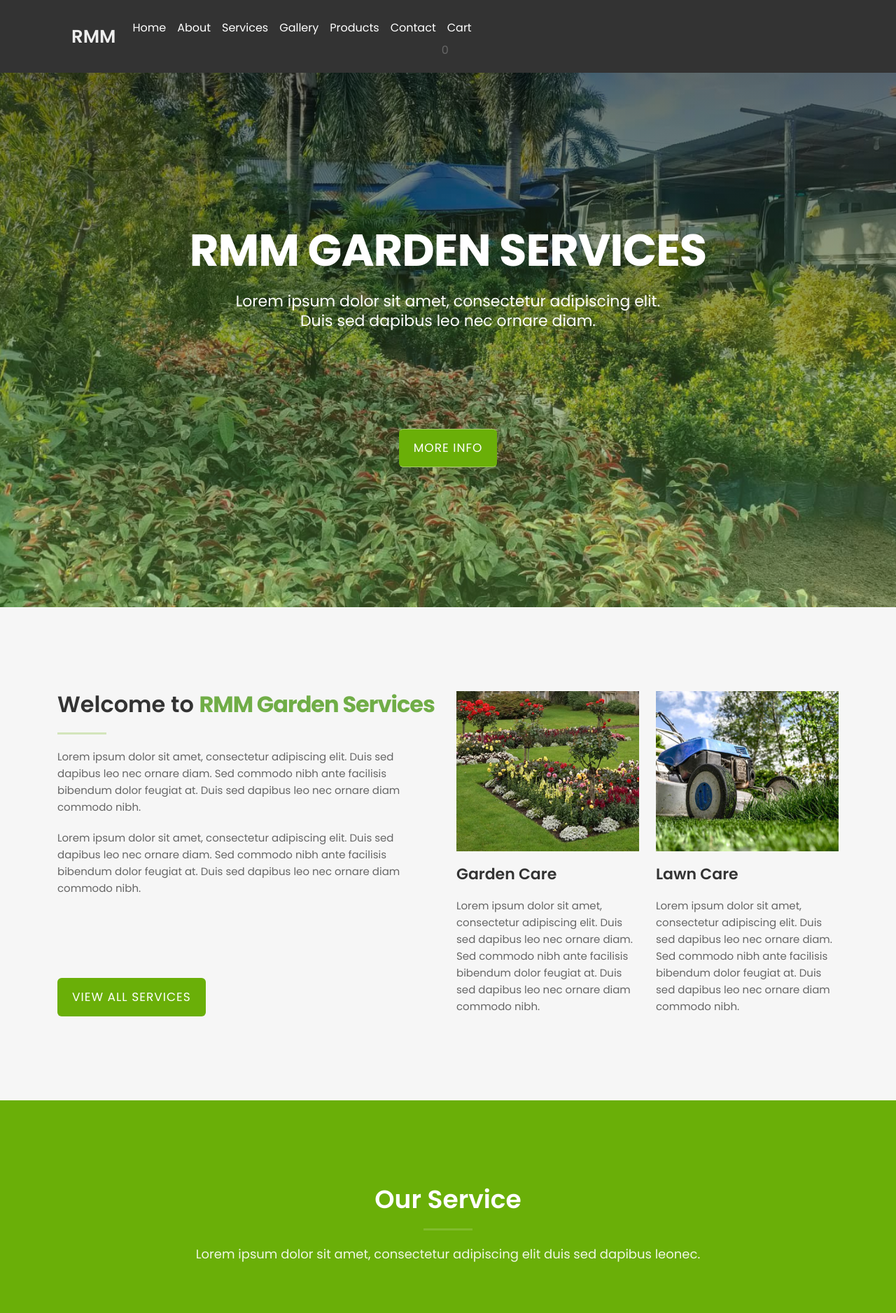
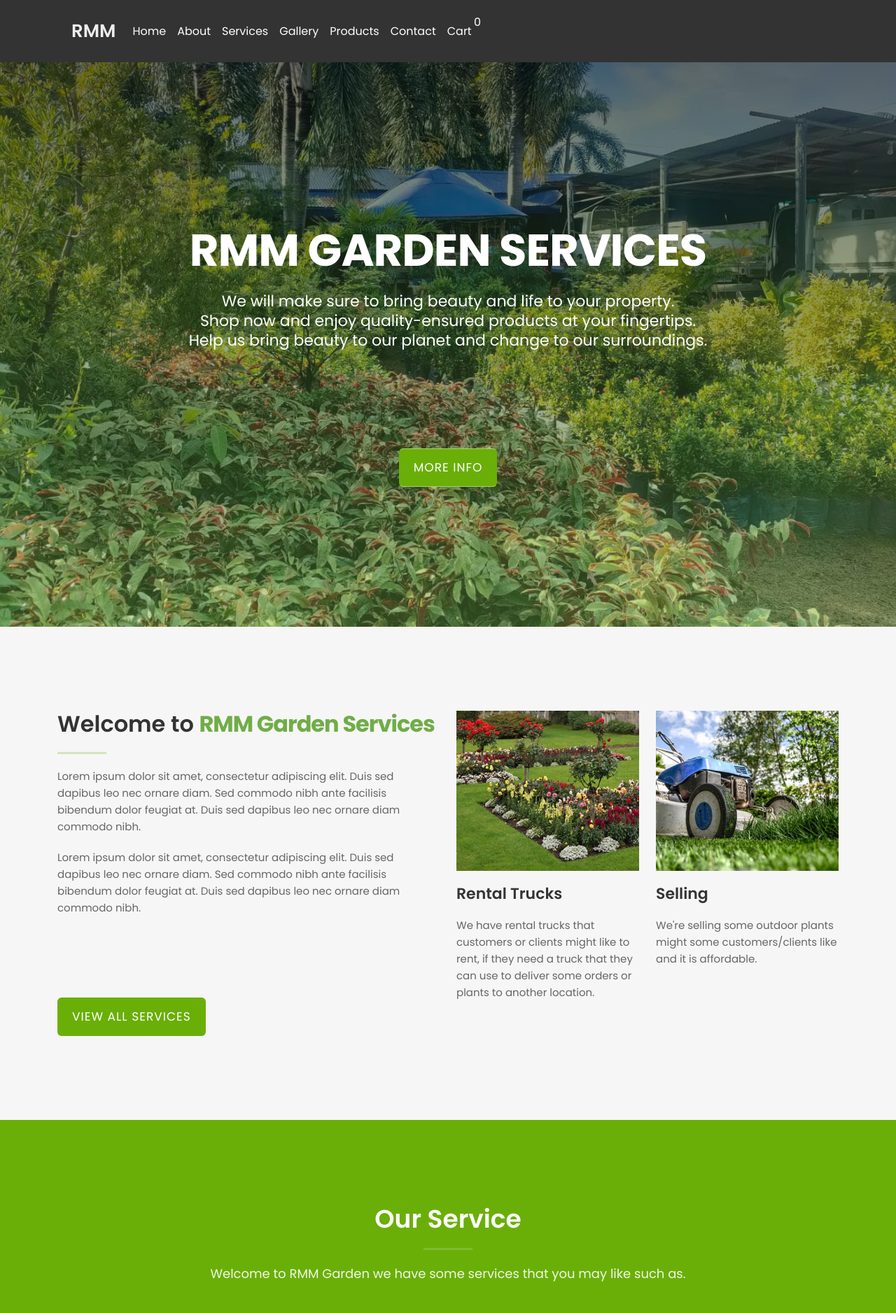
Before and after one commit to systemeror12/AppDev_TP, a PHP site: page / in a window 1280 px wide. Shown: the top 1877 px of the page at 70% size. Run offline with PHP 8.4, Linux system fonts and the light colour scheme.

Commit message:
updates
updates

```diff
--- a/assets/css/products.css
+++ b/assets/css/products.css
@@ -12,3 +12,10 @@
     background-color: #6aaf08;
     ;
 }
+
+#navigation .cart-amount {
+    position: absolute;
+    top: 20px;
+    left: 595px;
+    color: #fff;
+}
--- a/assets/js/cart.js
+++ b/assets/js/cart.js
@@ -15,7 +15,7 @@
         return (cart.innerHTML = basket.map((x) => {
             let { id, item } = x;
             let search = shopItemsData.find((x) => x.id === id) || [];
-            let { img, price, name } = search;
+            let { img, size, price, name } = search;
             return `
             <div
             class="row mb-4 d-flex justify-content-between align-items-center cart-row">
@@ -24,7 +24,7 @@
                     class="img-fluid rounded-3" alt="Cotton T-shirt">
             </div>
             <div class="col-md-3 col-lg-3 col-xl-3">
-                <h6 class="text-black mb-0 cart-item-title">${name}</h6>
+                <h6 class="text-black mb-0 cart-item-title">${name} - ${size}</h6>
             </div>
             <div class="col-md-3 col-lg-3 col-xl-2 d-flex">
                 <button class="btn btn-link px-2"
--- a/cart.html
+++ b/cart.html
@@ -131,9 +131,9 @@
         crossorigin="anonymous"></script>
     <script type="text/javascript" src="./assets/js/jquery.1.11.1.js"></script>
     <script type="text/javascript" src="./assets/js/bootstrap.js"></script>
+    <script type="text/javascript" src="./assets/js/owl.carousel.js"></script>
     <script type="text/javascript" src="./assets/js/nivo-lightbox.js"></script>
     <script type="text/javascript" src="./assets/js/jquery.isotope.js"></script>
-    <script type="text/javascript" src="./assets/js/owl.carousel.js"></script>
     <script type="text/javascript" src="./assets/js/jqBootstrapValidation.js"></script>
     <script type="text/javascript" src="./assets/js/contact_me.js"></script>
     <script type="text/javascript" src="./assets/js/data.js"></script>
--- a/index.html
+++ b/index.html
@@ -73,12 +73,14 @@
                             <h1>RMM Garden Services</h1>
 
                             <p>
-                                Lorem ipsum dolor sit amet, consectetur adipiscing elit.
+                                We will make sure to bring beauty and life to your property.
                                 <br>
-                                Duis sed dapibus leo nec ornare diam.
+                                Shop now and enjoy quality-ensured products at your fingertips.
+                                <br>
+                                Help us bring beauty to our planet and change to our surroundings.
                             </p>
 
-                            <a href="#" class="btn btn-custom btn-lg page-scroll">More Info</a>
+                            <a href="#about" class="btn btn-custom btn-lg page-scroll">More Info</a>
                         </div>
                     </div>
                 </div>
@@ -106,7 +108,7 @@
                             diam
                             commodo nibh.
                         </p>
-                        <a href="#" class="btn btn-custom btn-lg page-scroll">
+                        <a href="#services" class="btn btn-custom btn-lg page-scroll">
                             VIEW ALL SERVICES
                         </a>
                     </div>
@@ -116,12 +118,9 @@
                         <img src="./assets/img/about-1.jpg" alt="Garden">
                     </div>
                     <div class="about-desc">
-                        <h3>Garden Care</h3>
-                        <p>Lorem ipsum dolor sit amet, consectetur adipiscing elit. Duis sed dapibus leo nec ornare
-                            diam.
-                            Sed commodo nibh ante facilisis bibendum dolor feugiat at. Duis sed dapibus leo nec ornare
-                            diam
-                            commodo nibh.</p>
+                        <h3>Rental Trucks</h3>
+                        <p>We have rental trucks that customers or clients might like to rent, if they need a truck that
+                            they can use to deliver some orders or plants to another location.</p>
                     </div>
                 </div>
                 <div class="col-xs-12 col-md-3">
@@ -129,12 +128,8 @@
                         <img src="./assets/img/about-2.jpg" alt="Garden">
                     </div>
                     <div class="about-desc">
-                        <h3>Lawn Care</h3>
-                        <p>Lorem ipsum dolor sit amet, consectetur adipiscing elit. Duis sed dapibus leo nec ornare
-                            diam.
-                            Sed commodo nibh ante facilisis bibendum dolor feugiat at. Duis sed dapibus leo nec ornare
-                            diam
-                            commodo nibh.</p>
+                        <h3>Selling</h3>
+                        <p>We're selling some outdoor plants might some customers/clients like and it is affordable.</p>
                     </div>
                 </div>
             </div>
@@ -146,55 +141,40 @@
                 <h2>Our Service</h2>
                 <hr>
                 <p>
-                    Lorem ipsum dolor sit amet, consectetur adipiscing elit duis sed dapibus leonec.
+                    Welcome to RMM Garden we have some services that you may like such as.
                 </p>
             </div>
             <div class="row">
-                <div class="col-md-3 text-center">
+                <div class="col-md-4 text-center">
                     <div class="service-media">
                         <img src="assets/img/services/service-1.jpg" alt="">
                     </div>
                     <div class="service-desc">
-                        <h3>Place Holder</h3>
-                        <p>Lorem ipsum dolor sit amet, consectetur adipiscing elit.
-                            Duis sed dapibus leo nec ornare diam sedasd commodo nibh ante facilisis bibendum dolor
-                            feugiat at.
+                        <h3>Rental trucks</h3>
+                        <p>We have rental trucks that customers or clients might like to rent, if they need a truck that
+                            they can use to deliver some orders or plants to another location.
                         </p>
                     </div>
                 </div>
-                <div class="col-md-3 text-center">
+                <div class="col-md-4 text-center">
                     <div class="service-media">
                         <img src="assets/img/services/service-2.jpg" alt="">
                     </div>
                     <div class="service-desc">
-                        <h3>Place Holder</h3>
-                        <p>Lorem ipsum dolor sit amet, consectetur adipiscing elit.
-                            Duis sed dapibus leo nec ornare diam sedasd commodo nibh ante facilisis bibendum dolor
-                            feugiat at.
+                        <h3>Selling</h3>
+                        <p>We're selling some outdoor plants might some customers/clients like and it is affordable.
                         </p>
                     </div>
                 </div>
-                <div class="col-md-3 text-center">
+                <div class="col-md-4 text-center">
                     <div class="service-media">
                         <img src="assets/img/services/service-3.jpg" alt="">
                     </div>
                     <div class="service-desc">
-                        <h3>Place Holder</h3>
-                        <p>Lorem ipsum dolor sit amet, consectetur adipiscing elit.
-                            Duis sed dapibus leo nec ornare diam sedasd commodo nibh ante facilisis bibendum dolor
-                            feugiat at.
-                        </p>
-                    </div>
-                </div>
-                <div class="col-md-3 text-center">
-                    <div class="service-media">
-                        <img src="assets/img/services/service-4.jpg" alt="">
-                    </div>
-                    <div class="service-desc">
-                        <h3>Place Holder</h3>
-                        <p>Lorem ipsum dolor sit amet, consectetur adipiscing elit.
-                            Duis sed dapibus leo nec ornare diam sedasd commodo nibh ante facilisis bibendum dolor
-                            feugiat at.
+                        <h3>Delivery</h3>
+                        <p>To other customers/clients from distant places we offer delivery and it also has delivery
+                            fees but it depends on how far the place/location is. where the customer/client wants to
+                            ship their orders.
                         </p>
                     </div>
                 </div>
@@ -356,7 +336,8 @@
             <div class="section_title text-center">
                 <h2>Contact Us</h2>
                 <hr>
-                <p>Lorem ipsum dolor sit amet, consectetur adipiscing elit duis sed dapibus leonec.</p>
+                <p>If you'd like to know about our business, here our some information where you can ask and feel free
+                    to message us. </p>
             </div>
             <div class="col-md-10 contact-info">
                 <div class="row">
@@ -364,24 +345,23 @@
                         <h3>Address</h3>
                         <hr>
                         <div class="contact-item">
-                            <p>Sample</p>
-                            <p>Sample</p>
+                            <p>RMM garden
+                                Ilang-ilang st. Violeta village, Sta. Cruz , Guiguinto, Bulacan</p>
                         </div>
                     </div>
                     <div class="col-md-4">
                         <h3>Working Hours</h3>
                         <hr>
                         <div class="contact-item">
-                            <p>Sample</p>
-                            <p>Sample</p>
+                            <p>5am - 7pm</p>
                         </div>
                     </div>
                     <div class="col-md-4">
                         <h3>Contact Info</h3>
                         <hr>
                         <div class="contact-item">
-                            <p>Sample</p>
-                            <p>Sample</p>
+                            <p>Piangco35@gmail.com</p>
+                            <p>+639754335024</p>
                         </div>
                     </div>
                 </div>
--- a/products.html
+++ b/products.html
@@ -95,9 +95,9 @@
         crossorigin="anonymous"></script>
     <script type="text/javascript" src="./assets/js/jquery.1.11.1.js"></script>
     <script type="text/javascript" src="./assets/js/bootstrap.js"></script>
+    <script type="text/javascript" src="./assets/js/owl.carousel.js"></script>
     <script type="text/javascript" src="./assets/js/nivo-lightbox.js"></script>
     <script type="text/javascript" src="./assets/js/jquery.isotope.js"></script>
-    <script type="text/javascript" src="./assets/js/owl.carousel.js"></script>
     <script type="text/javascript" src="./assets/js/jqBootstrapValidation.js"></script>
     <script type="text/javascript" src="./assets/js/data.js"></script>
     <script type="text/javascript" src="./assets/js/store.js" async></script>
--- a/register.html
+++ b/register.html
@@ -299,7 +299,6 @@
     <script type="text/javascript" src="./assets/js/jquery.isotope.js"></script>
     <script type="text/javascript" src="./assets/js/owl.carousel.js"></script>
     <script type="text/javascript" src="./assets/js/jqBootstrapValidation.js"></script>
-    <script type="text/javascript" src="./assets/js/contact_me.js"></script>
     <script type="text/javascript" src="./assets/js/main.js"></script>
 </body>
 
```
Also changed, not shown: assets/js/data.js (+63 -21 lines), assets/js/store.js (+6 -2 lines), login.html (+3 -6 lines), 317159672_466232412316597_6941332484017794015_n.jpg (deleted).
